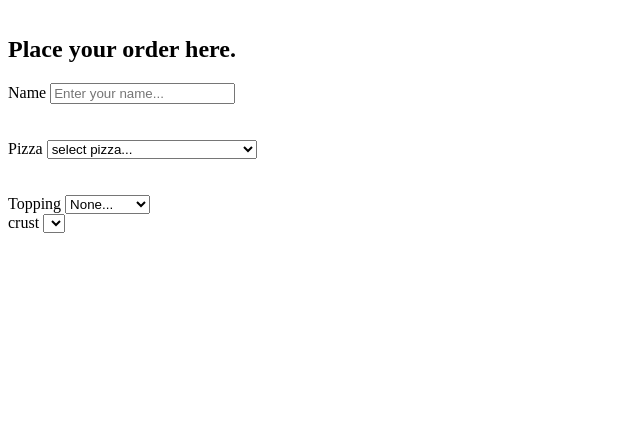
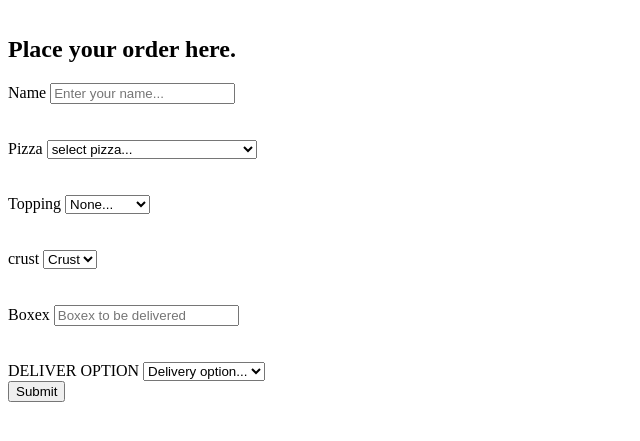
Before and after one commit to sosskanyita/pizza-web-app, a plain HTML site: page index.html in a window 1280 px wide. Shown: the part 149-590 px from the top of the page, without its empty margins (0-640 px from the left). Drawn offline with Linux system fonts and the light colour scheme.

Commit message:
selecting crust

```diff
--- a/index.html
+++ b/index.html
@@ -82,12 +82,33 @@
                         </select>
 
                     </div>
+                    <br>
+                    <br>
                     <div class="form-group">
                         <label for="crust">crust</label>
                         <select name="crust" id="crust" class="custom-select">
-                            <option value="0"></option>
+                            <option value="0">Crust</option>
+                            <option value="1">Thick</option>
+                            <option value="2">Thin</option>
                         </select>
                     </div>
+                    <br>
+                    <br>
+                    <div class="form-group">
+                        <label for="boxex">Boxex</label>
+                        <input type="text" min="1" max="5" class="form-control" placeholder="Boxex to be delivered">
+                    </div>
+                    <br>
+                    <br>
+                    <div class="form-group">
+                        <label for="delivery">DELIVER OPTION</label>
+                        <select name="delivery" id="delivery" class="custom-select">
+                            <option value="0">Delivery option...</option>
+                            <option value="1">pick up</option>
+                            <option value="2">deliver to door</option>
+                        </select>
+                    </div>
+                    <button type="submit" class="btn btn-primary">Submit</button>
                 </form>
             </div>
 
```
